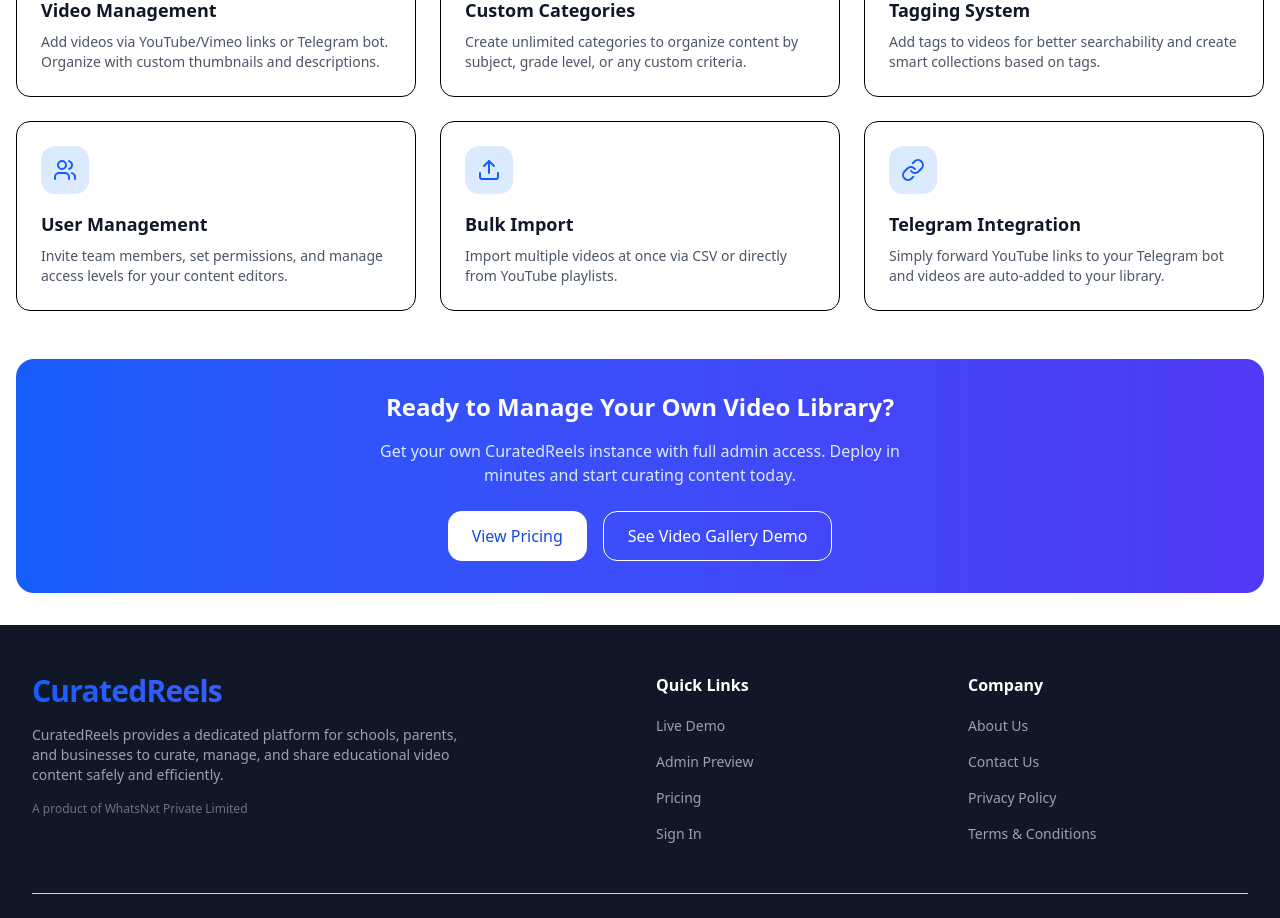
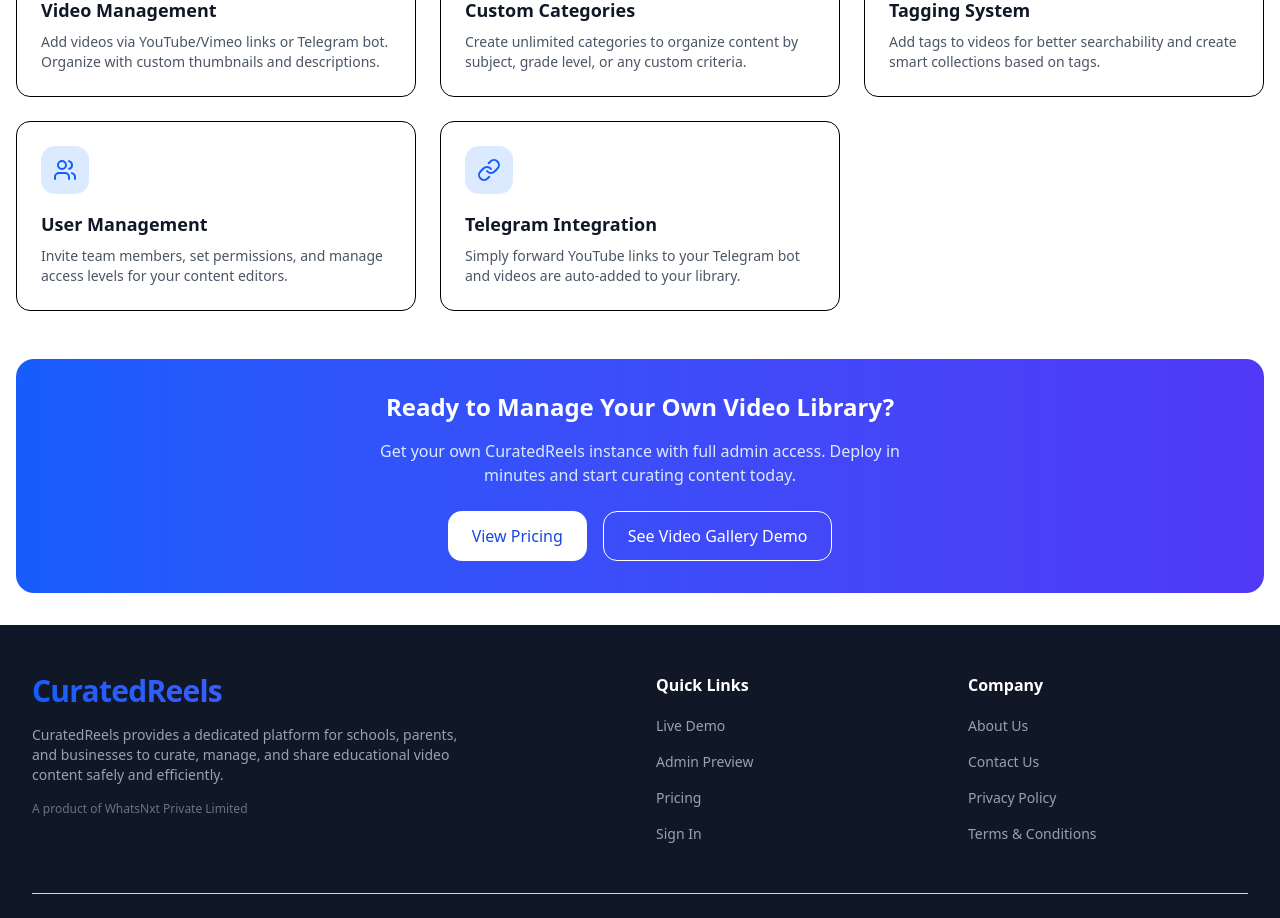
Before and after one commit to kiriti999/curate-kids, a Next.js app: page /admin-preview in a window 1280 px wide. Shown: the part 1280-2198 px from the top of the page. Built offline with nearby package versions, Linux system fonts and the light colour scheme; no server answers.

Commit message:
feat: remove Upload feature card from Admin Preview page

```diff
--- a/app/(app)/admin-preview/page.tsx
+++ b/app/(app)/admin-preview/page.tsx
@@ -11,7 +11,6 @@ import {
     Settings,
     Tag,
     Trash2,
-    Upload,
     Users,
     Video,
 } from "lucide-react";
@@ -402,11 +401,6 @@ export default function AdminPreviewPage() {
                             description="Invite team members, set permissions, and manage access levels for your content editors."
                         />
                         <FeatureCard
-                            icon={Upload}
-                            title="Bulk Import"
-                            description="Import multiple videos at once via CSV or directly from YouTube playlists."
-                        />
-                        <FeatureCard
                             icon={LinkIcon}
                             title="Telegram Integration"
                             description="Simply forward YouTube links to your Telegram bot and videos are auto-added to your library."
```
